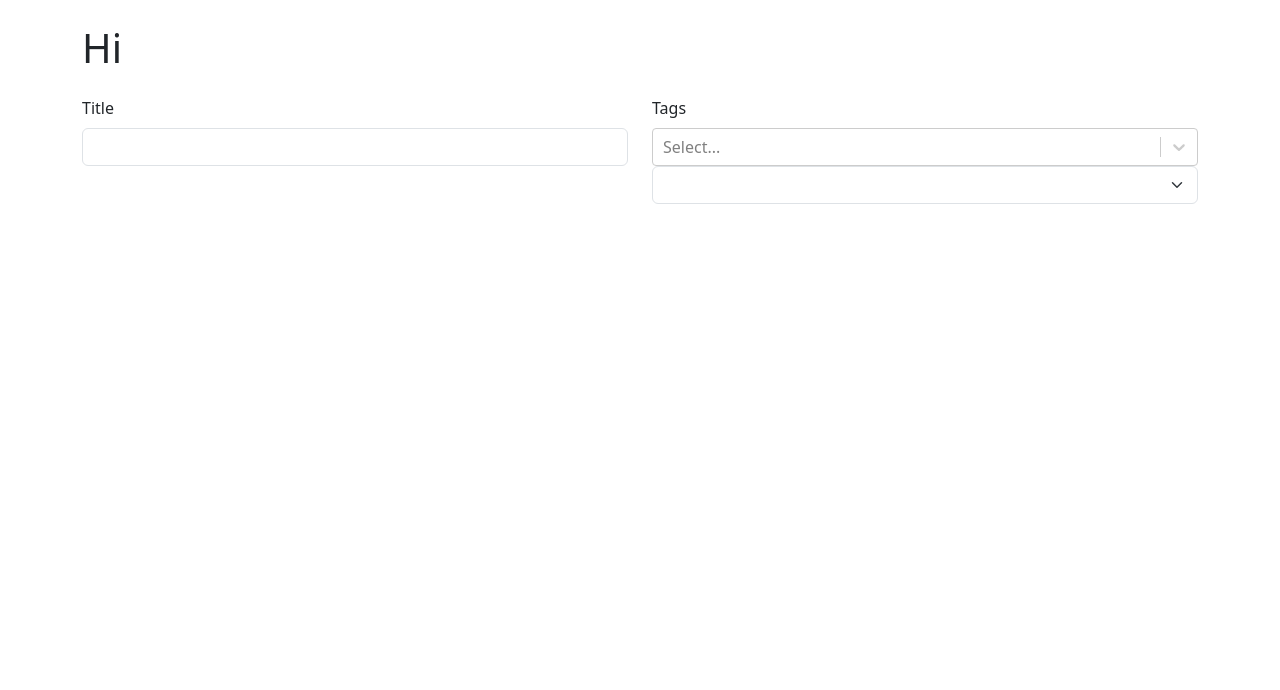
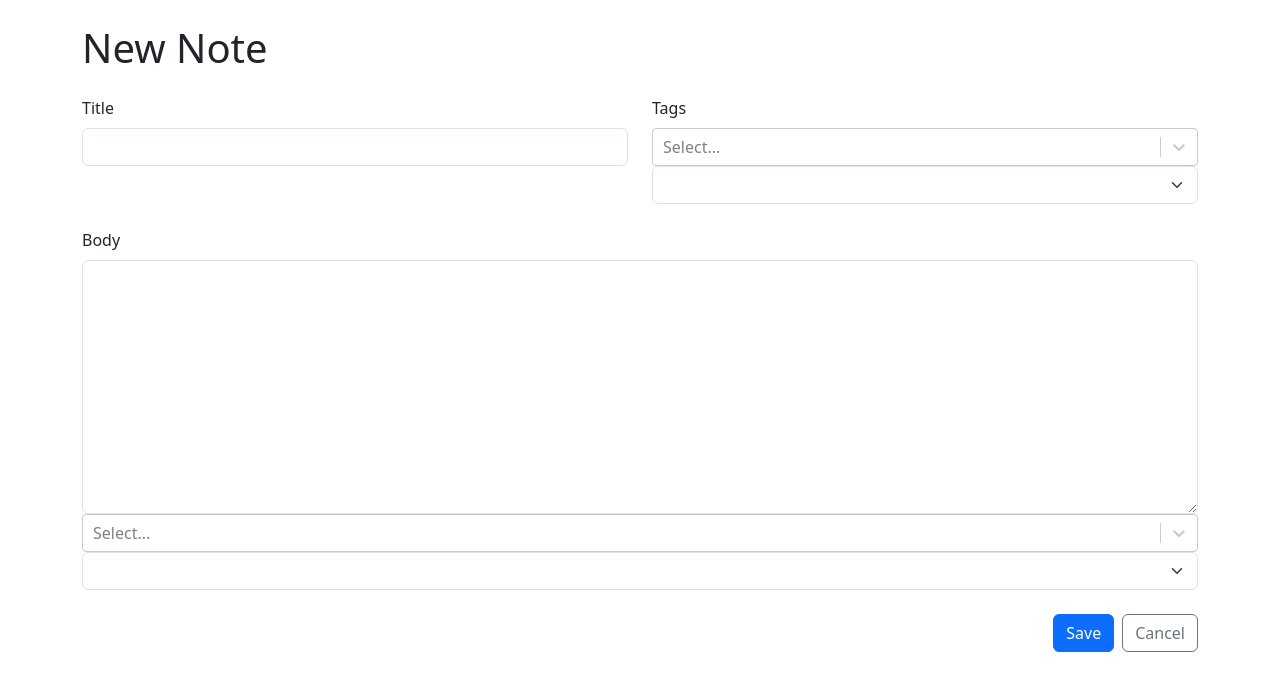
Before and after one commit to theallSparky/NotesTAKEr, a React (Vite) app in the folder NotesTAKEr/: page /new in a window 1280 px wide. Shown: the top 690 px of the page. Built offline with nearby package versions, Linux system fonts and the light colour scheme.

Commit message:
Added the markdown body and buttons for NoteForm.

```diff
--- a/NotesTAKEr/src/NewNote.tsx
+++ b/NotesTAKEr/src/NewNote.tsx
@@ -3,7 +3,7 @@ import { NoteForm } from './NoteForm'
 export function NewNote() {
     return(
         <div>
-            <h1 className="mb-4">Hi</h1>
+            <h1 className="mb-4">New Note</h1>
             <NoteForm />
         </div>
     )
--- a/NotesTAKEr/src/NoteForm.tsx
+++ b/NotesTAKEr/src/NoteForm.tsx
@@ -1,5 +1,6 @@
-import { Form, Stack, Row, Col } from 'react-bootstrap'
+import { Form, Stack, Row, Col, Button } from 'react-bootstrap'
 import CreatableReactSelect from 'react-select/creatable'
+import { Link } from 'react-router-dom'
 
 export function NoteForm() {
     return (
@@ -20,6 +21,24 @@ export function NoteForm() {
                         </Form.Group>
                     </Col>
                 </Row>
+                <Form.Group controlId='markdown'>
+                    <Form.Label>Body</Form.Label>
+                    <Form.Control required as="textarea" rows={10} />
+                    <CreatableReactSelect isMulti />
+                    <Form.Select required />
+                </Form.Group>
+                <Stack direction='horizontal' gap={2} className='justify-content-end'>
+                    <Button
+                    type="submit"
+                    variant="primary">Save
+                    </Button>
+                    <Link to="..">
+                    <Button
+                    type="button"
+                    variant="outline-secondary">Cancel
+                    </Button>
+                    </Link>
+                </Stack>
             </Stack>
         </Form>
     )
--- a/NotesTAKEr/src/main.tsx
+++ b/NotesTAKEr/src/main.tsx
@@ -1,7 +1,7 @@
 import React from 'react'
 import ReactDOM from 'react-dom/client'
 import { BrowserRouter } from 'react-router-dom'
-import App from './App.tsx'
+import App from './App'
 
 ReactDOM.createRoot(document.getElementById('root')!).render(
   <React.StrictMode>
```
